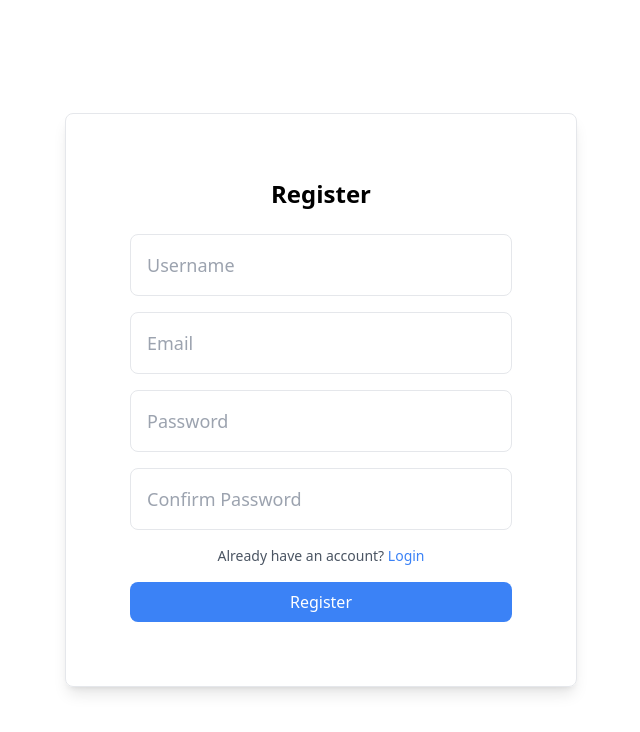
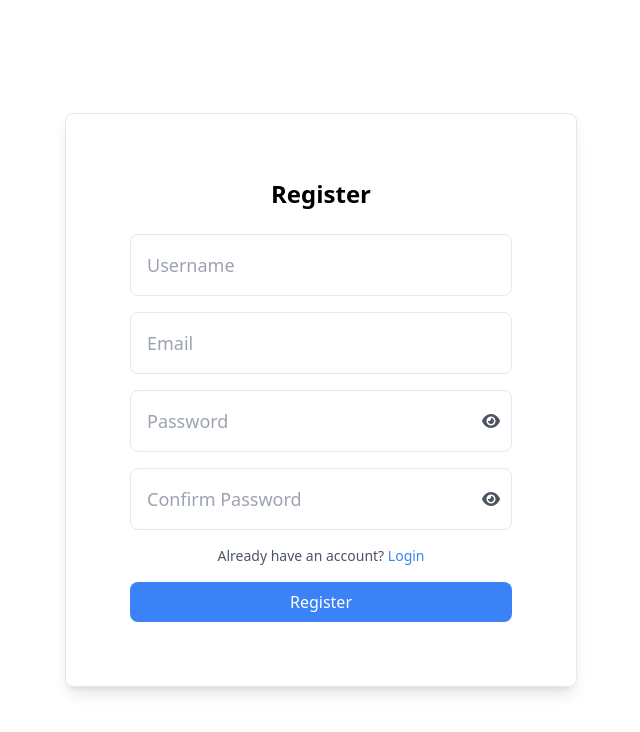
Before and after one commit to fajri-farid/FP-Advance-Schematics-ITS, a React (Vite) app: page /register in a window 1280 px wide. Shown: the top 732 px of the page, without its empty margins (319-959 px from the left). Built offline with nearby package versions, Linux system fonts and the light colour scheme.

Commit message:
register functionality done

```diff
--- a/src/component/atoms/input.jsx
+++ b/src/component/atoms/input.jsx
@@ -2,6 +2,9 @@ function Input({
   type = "text",
   placeholder = "Enter text...",
   size = "medium",
+  name,
+  value,
+  onChange,
 }) {
   const getSize = () => {
     switch (size) {
@@ -19,6 +22,9 @@ function Input({
       type={type}
       placeholder={placeholder}
       className={`border rounded-lg focus:outline-none focus:ring-2 focus:ring-slate-400 w-full ${getSize()}`}
+      name={name}
+      value={value}
+      onChange={onChange}
     />
   );
 }
--- a/src/component/organism/register-component.jsx
+++ b/src/component/organism/register-component.jsx
@@ -1,31 +1,153 @@
+import { useState } from "react";
 import Input from "../atoms/input";
 import Button from "../atoms/button";
 
+const url = "https://v1.appbackend.io/v1/rows/dKqJ7KQXYKek";
+
 export default function RegisterComponent() {
+  const [formData, setFormData] = useState({
+    name: "",
+    email: "",
+    password: "",
+    confirmPassword: "",
+  });
+
+  const [showPassword, setShowPassword] = useState(false);
+  const [showConfirmPassword, setShowConfirmPassword] = useState(false);
+  const [errorMessage, setErrorMessage] = useState("");
+
+  const handleChange = (e) => {
+    setFormData({ ...formData, [e.target.name]: e.target.value });
+  };
+
+  const handleTogglePassword = () => {
+    setShowPassword(!showPassword);
+  };
+
+  const handleToggleConfirmPassword = () => {
+    setShowConfirmPassword(!showConfirmPassword);
+  };
+
+  const handleSubmit = (e) => {
+    e.preventDefault();
+
+    if (!formData.name || !formData.email || !formData.password) {
+      setErrorMessage("All fields are required!");
+      return;
+    }
+
+    if (formData.password !== formData.confirmPassword) {
+      setErrorMessage("Passwords do not match!");
+      return;
+    }
+
+    const payload = {
+      name: formData.name,
+      email: formData.email,
+      password: formData.password,
+    };
+
+    fetch(url, {
+      method: "POST",
+      headers: {
+        "Content-Type": "application/json",
+      },
+      body: JSON.stringify([payload]),
+    })
+      .then((response) => response.json())
+      .then((result) => {
+        console.log(result);
+        if (result && result.success) {
+          alert("Registration successful!");
+          setErrorMessage(""); // Clear error message
+        } else {
+          setErrorMessage("");
+          // setErrorMessage("Failed to register. Please try again.");
+        }
+      })
+      .catch((error) => {
+        console.error("Error:", error);
+        setErrorMessage("Failed to register. Please try again.");
+      });
+  };
+
   return (
     <div className="flex justify-center items-center min-h-screen">
       <div className="max-w-lg w-full p-6 sm:p-8 md:p-12 lg:p-16 md:border md:rounded-lg md:shadow-lg">
         <h1 className="text-2xl font-bold text-center mb-6">Register</h1>
 
+        <form onSubmit={handleSubmit}>
           {/* Input Username */}
           <div className="mb-4">
-          <Input placeholder="Username" size="large" />
+            <Input
+              name="name"
+              placeholder="Username"
+              size="large"
+              value={formData.name}
+              onChange={handleChange}
+            />
           </div>
 
           {/* Input Email */}
           <div className="mb-4">
-          <Input type="email" placeholder="Email" size="large" />
+            <Input
+              type="email"
+              name="email"
+              placeholder="Email"
+              size="large"
+              value={formData.email}
+              onChange={handleChange}
+            />
           </div>
 
           {/* Input Password */}
-        <div className="mb-4">
-          <Input type="password" placeholder="Password" size="large" />
+          <div className="mb-4 relative">
+            <Input
+              type={showPassword ? "text" : "password"}
+              name="password"
+              placeholder="Password"
+              size="large"
+              value={formData.password}
+              onChange={handleChange}
+            />
+            <span
+              onClick={handleTogglePassword}
+              className="absolute right-3 top-1/2 transform -translate-y-1/2 cursor-pointer text-gray-600"
+            >
+              <i
+                className={`fas ${showPassword ? "fa-eye-slash" : "fa-eye"}`}
+              ></i>
+            </span>
           </div>
 
           {/* Input Confirm Password */}
-        <div className="mb-4">
-          <Input type="password" placeholder="Confirm Password" size="large" />
+          <div className="mb-4 relative">
+            <Input
+              type={showConfirmPassword ? "text" : "password"}
+              name="confirmPassword"
+              placeholder="Confirm Password"
+              size="large"
+              value={formData.confirmPassword}
+              onChange={handleChange}
+            />
+            <span
+              onClick={handleToggleConfirmPassword}
+              className="absolute right-3 top-1/2 transform -translate-y-1/2 cursor-pointer text-gray-600"
+            >
+              <i
+                className={`fas ${
+                  showConfirmPassword ? "fa-eye-slash" : "fa-eye"
+                }`}
+              ></i>
+            </span>
           </div>
+
+          {/* Error Message */}
+          {errorMessage && (
+            <p className="text-red-500 text-sm text-center mb-4">
+              {errorMessage}
+            </p>
+          )}
 
           {/* Login Link */}
           <p className="text-center text-sm text-gray-600 mb-4">
@@ -37,6 +159,7 @@ export default function RegisterComponent() {
 
           {/* Register Button */}
           <Button label="Register" className="w-full" />
+        </form>
       </div>
     </div>
   );
```
Lines whose indentation alone changed are shown as unchanged.
